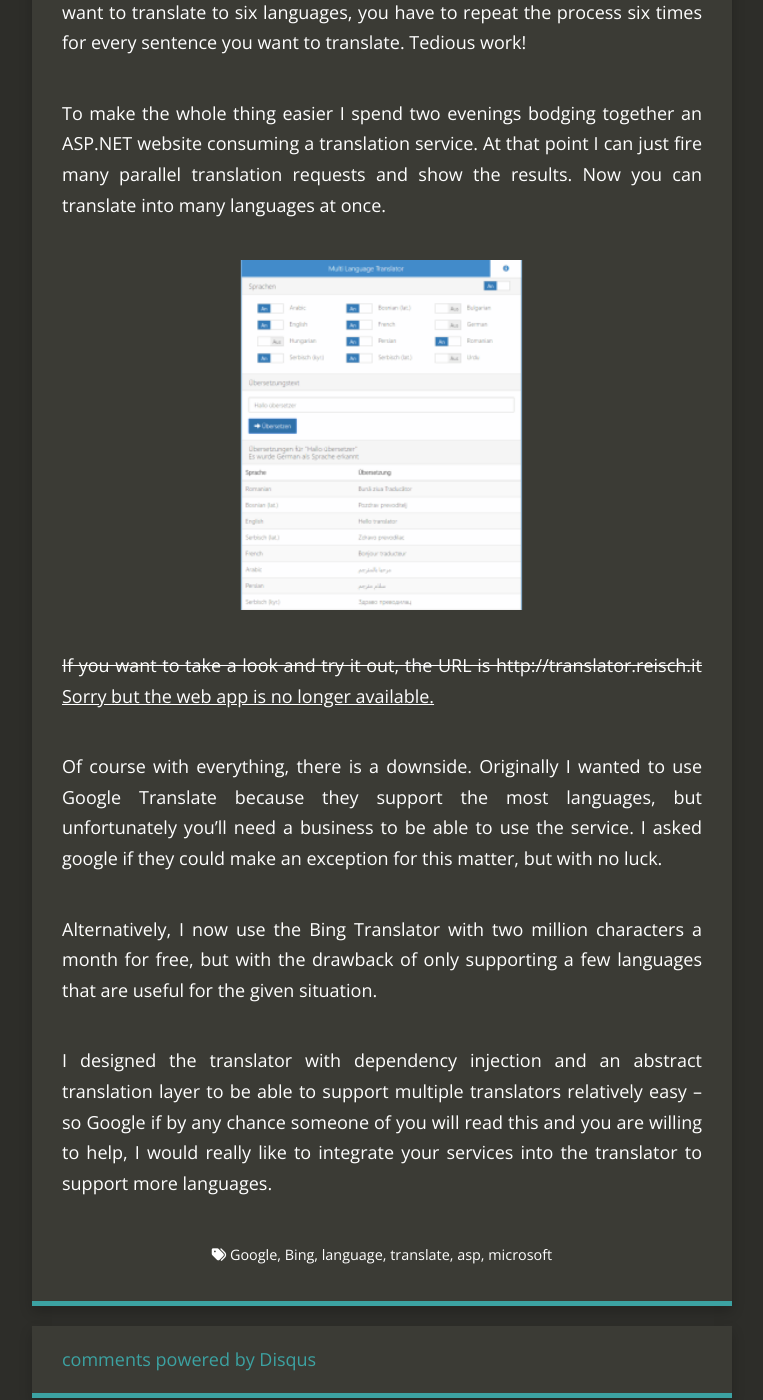
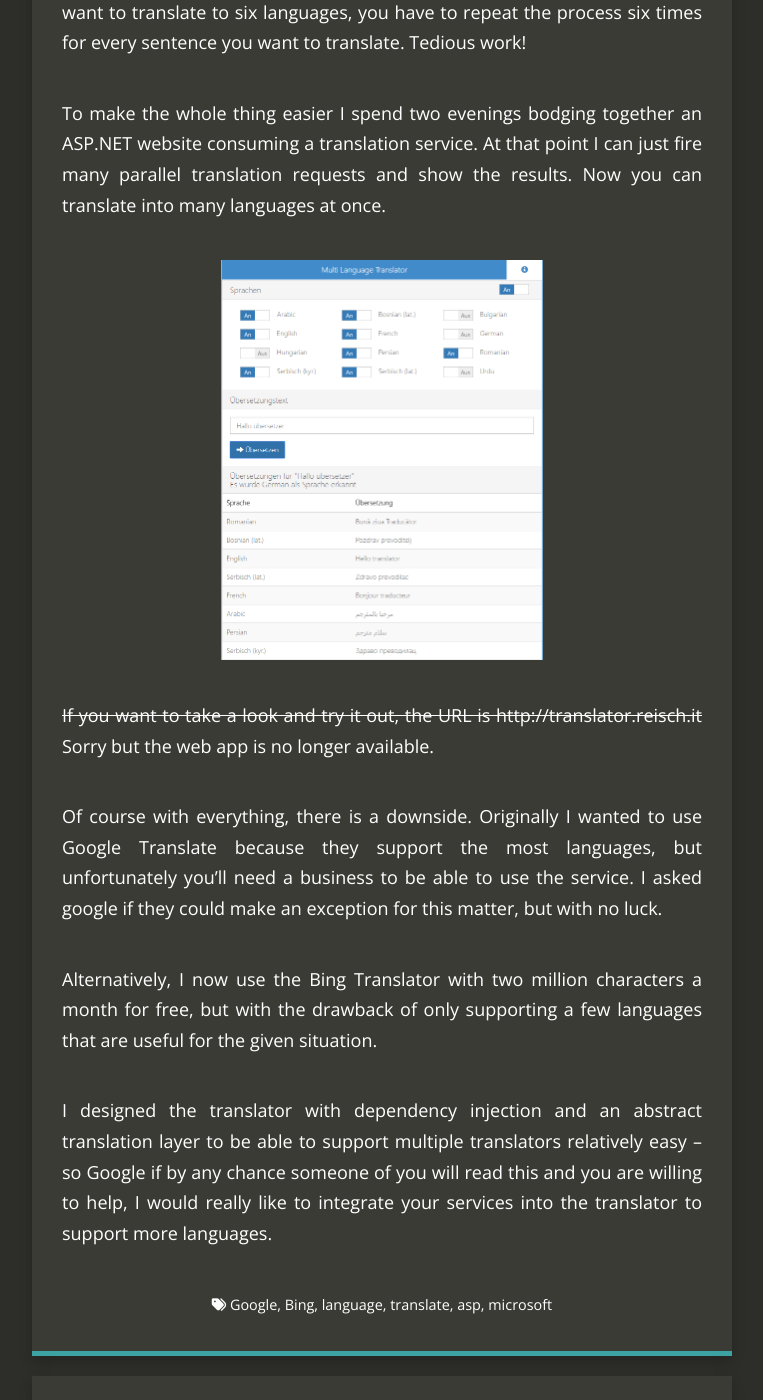
Before and after one commit to thefipster/Blog, a Jekyll site: the page built from _posts/2016-05-31-multi-language-translator.md, in a window 1280 px wide and 1400 px high, scrolled down 592 px. Shown: the whole window, without its empty margins (258-1021 px from the left). Built offline with Jekyll 4.4.1, drawn with Linux system fonts in a browser that asks for light colours; nearby versions of some CDN libraries; comment, search, counter and statistics services are not loaded.

Commit message:
Fixed youtube embed fpr https, fixed image alignment via css instead of image manipulation.

```diff
--- a/_includes/social_links.html
+++ b/_includes/social_links.html
@@ -2,19 +2,19 @@
 
   {% if site.github_username %}
   <a href="https://github.com/{{ site.github_username }}" title="Github" aria-label="Github" target="_new" rel="noopener">
-    <i class="fab fa-github-square"></i>
+    <i class="fab fa-github"></i>
   </a>
   {% endif %}
 
   {% if site.linkedin_link %}
   <a href="{{ site.linkedin_link }}" title="LinkedIn" aria-label="LinkedIn" target="_new" rel="noopener">
-    <i class="fab fa-linkedin"></i>
+    <i class="fab fa-linkedin-in"></i>
   </a>
   {% endif %}
 
   {% if site.xing_link %}
   <a href="{{ site.xing_link }}" title="Xing" aria-label="Xing" target="_new" rel="noopener">
-    <i class="fab fa-xing-square"></i>
+    <i class="fab fa-xing"></i>
   </a>
   {% endif %}
 
--- a/_posts/2016-05-31-multi-language-translator.md
+++ b/_posts/2016-05-31-multi-language-translator.md
@@ -19,10 +19,10 @@
 
 To make the whole thing easier I spend two evenings bodging together an ASP.NET website consuming a translation service. At that point I can just fire many parallel translation requests and show the results. Now you can translate into many languages at once.
 
-![Cover](/assets/img/webapp_multi_language_translator.png)
+[![Website Screenshot](/assets/img/webapp_multi_language_translator.png)](/assets/img/webapp_multi_language_translator.png)
 
-<del>If you want to take a look and try it out, the URL is http://translator.reisch.it</del>
-<ins>Sorry but the web app is no longer available.</ins>
+~~If you want to take a look and try it out, the URL is http://translator.reisch.it~~
+__Sorry but the web app is no longer available.__
 
 Of course with everything, there is a downside. Originally I wanted to use Google Translate because they support the most languages, but unfortunately you’ll need a business to be able to use the service. I asked google if they could make an exception for this matter, but with no luck.
 
--- a/css/style.scss
+++ b/css/style.scss
@@ -241,15 +241,15 @@
     transition: 0.3s ease-in-out;
   }
 
-  .fa-linkedin:hover {
+  .fa-linkedin-in:hover {
     color: $light-blue;
   }
 
-  .fa-xing-square:hover {
+  .fa-xing:hover {
     color: $light-blue;
   }
 
-  .fa-github-square:hover {
+  .fa-github:hover {
     color: $light-blue;
   }
 
@@ -570,16 +570,14 @@
       }
 
       img {
-        width: calc(100% + 30px);
+        max-width: calc(100% + 30px);
+        max-height: 400px;
         padding: 0;
         display: block;
-        margin-left: -15px;
-        margin-right: -15px;
+        margin: auto;
 
         @media (min-width: $screen-sm-min) {
-        width: calc(100% + 60px);
-        margin-left: -30px;
-          margin-right: -30px;
+          max-width: calc(100% + 60px);
         }
       }
 
```
Also changed, not shown: _posts/2016-05-28-hyperlapse-thyssen-krupp-quartier.md (+1 -1 lines), _posts/2016-06-08-kitt-get-me-out-of-here.md (+1 -1 lines), assets/img/cover_windows_developer_kitt_get_me_out_of_here.jpg (added), assets/img/cover_windows_developer_kitt_get_me_out_of_here.png (deleted), assets/img/webapp_multi_language_translator.png.
